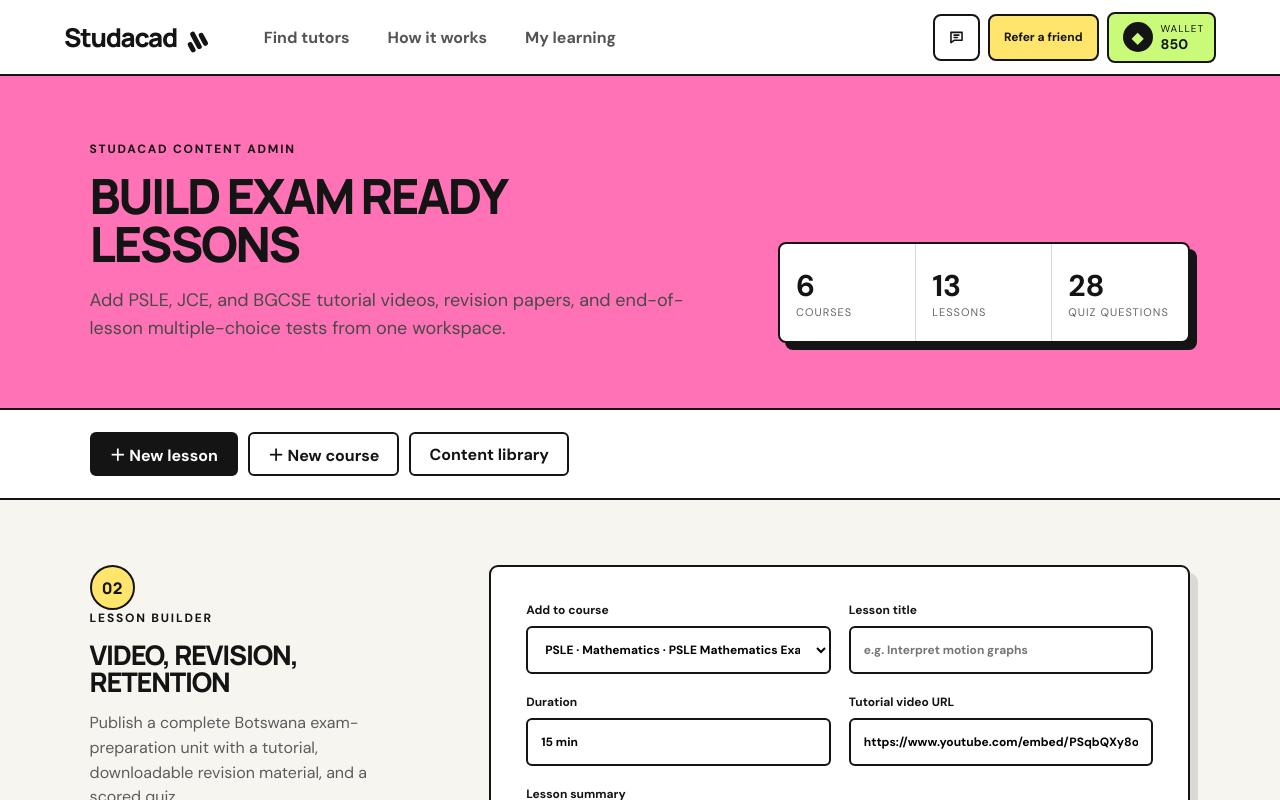
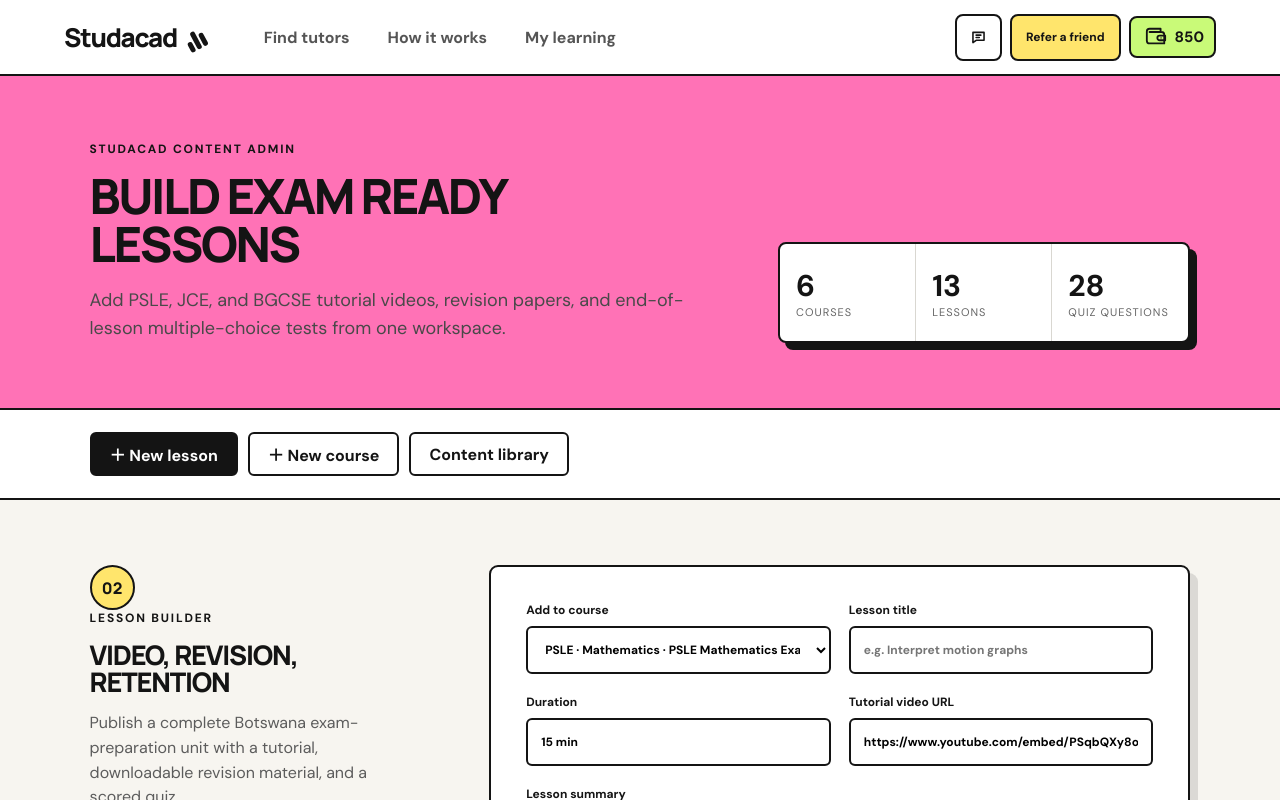
Before and after one commit to Rage1919/studacad, a Next.js app: page /admin in a window 1280 px wide. Shown: the top 800 px of the page. Built offline with nearby package versions, Linux system fonts and the light colour scheme.

Commit message:
Refine wallet balance button
Use a recognizable wallet icon and display only the current credit amount in header balance controls.

```diff
--- a/app/components/LmsHeader.tsx
+++ b/app/components/LmsHeader.tsx
@@ -3,6 +3,7 @@
 import Link from "next/link";
 import { useLms } from "./LmsProvider";
 import { TutorMenu } from "./TutorMenu";
+import { WalletIcon } from "./WalletIcon";
 
 const MessageIcon = () => <svg viewBox="0 0 24 24" aria-hidden="true"><path d="M5 5.5h14v10H9l-4 3v-13Z" /><path d="M9 9h6M9 12h4" /></svg>;
 
@@ -19,8 +20,13 @@
       <div className="lms-header-actions">
         <Link className={`message-header-button ${current === "messages" ? "active" : ""}`} href="/messages" aria-label="Messages" title="Messages"><MessageIcon /></Link>
         <Link className={current === "referral" ? "active referral-header-link" : "referral-header-link"} href="/referral">Refer a friend</Link>
-        <Link className={`wallet-pill ${current === "wallet" ? "active" : ""}`} href="/wallet">
-          <span className="coin">◆</span><span><small>Wallet</small><strong>{credits.toLocaleString()}</strong></span>
+        <Link
+          className={`wallet-pill ${current === "wallet" ? "active" : ""}`}
+          href="/wallet"
+          aria-label={`Wallet balance: ${credits.toLocaleString()} credits`}
+          title="Wallet"
+        >
+          <WalletIcon /><strong>{credits.toLocaleString()}</strong>
         </Link>
       </div>
     </header>
--- /dev/null
+++ b/app/components/WalletIcon.tsx
@@ -0,0 +1,9 @@
+export function WalletIcon() {
+  return (
+    <svg className="wallet-icon" viewBox="0 0 24 24" aria-hidden="true" focusable="false">
+      <path d="M5 6.5h13a3 3 0 0 1 3 3V19H5a3 3 0 0 1-3-3V6a3 3 0 0 1 3-3h12v3.5" />
+      <path d="M16 10.5h6v5h-6a2.5 2.5 0 0 1 0-5Z" />
+      <circle cx="17.5" cy="13" r=".75" fill="currentColor" stroke="none" />
+    </svg>
+  );
+}
--- a/app/globals.css
+++ b/app/globals.css
@@ -46,6 +46,8 @@
 .currency, .help { border: 0; background: transparent; cursor: pointer; font-weight: 600; }
 .currency { display: flex; align-items: center; gap: 8px; }
 .wallet-nav { padding: 9px 12px; border: 2px solid var(--ink); border-radius: 7px; background: var(--yellow); font-size: 13px; white-space: nowrap; }
+.wallet-nav .wallet-icon { width: 20px; height: 20px; }
+.wallet-nav strong { font-size: 13px; }
 .currency svg { width: 17px; }
 .help { border: 2px solid var(--ink); width: 28px; height: 28px; border-radius: 50%; }
 .login { height: 44px; display: flex; gap: 8px; align-items: center; padding: 0 18px; border: 2px solid var(--ink); border-radius: 8px; background: transparent; font-weight: 700; cursor: pointer; transition: .2s; }
```
Also changed, not shown: app/page.tsx (+9 -1 lines), app/lms.css.
